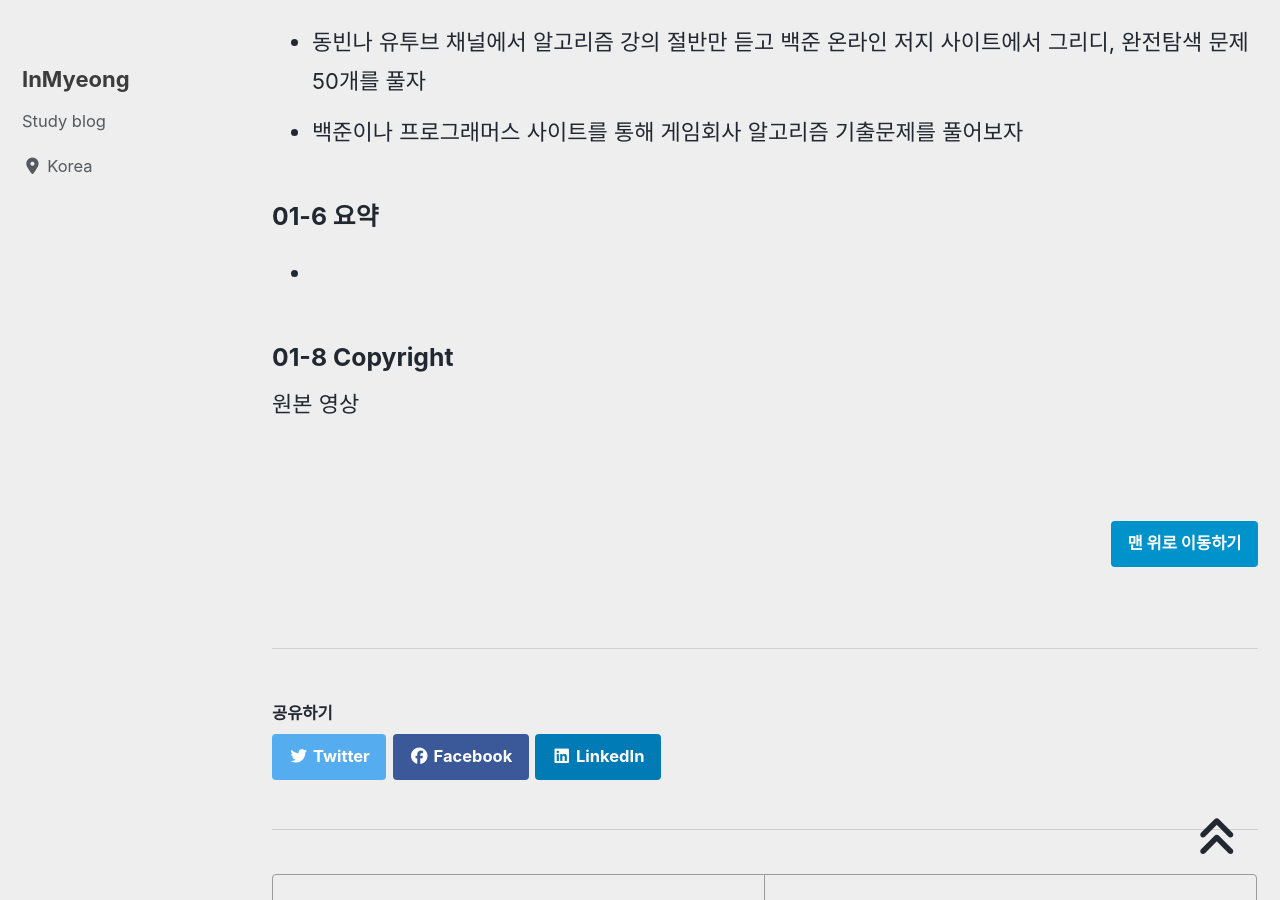
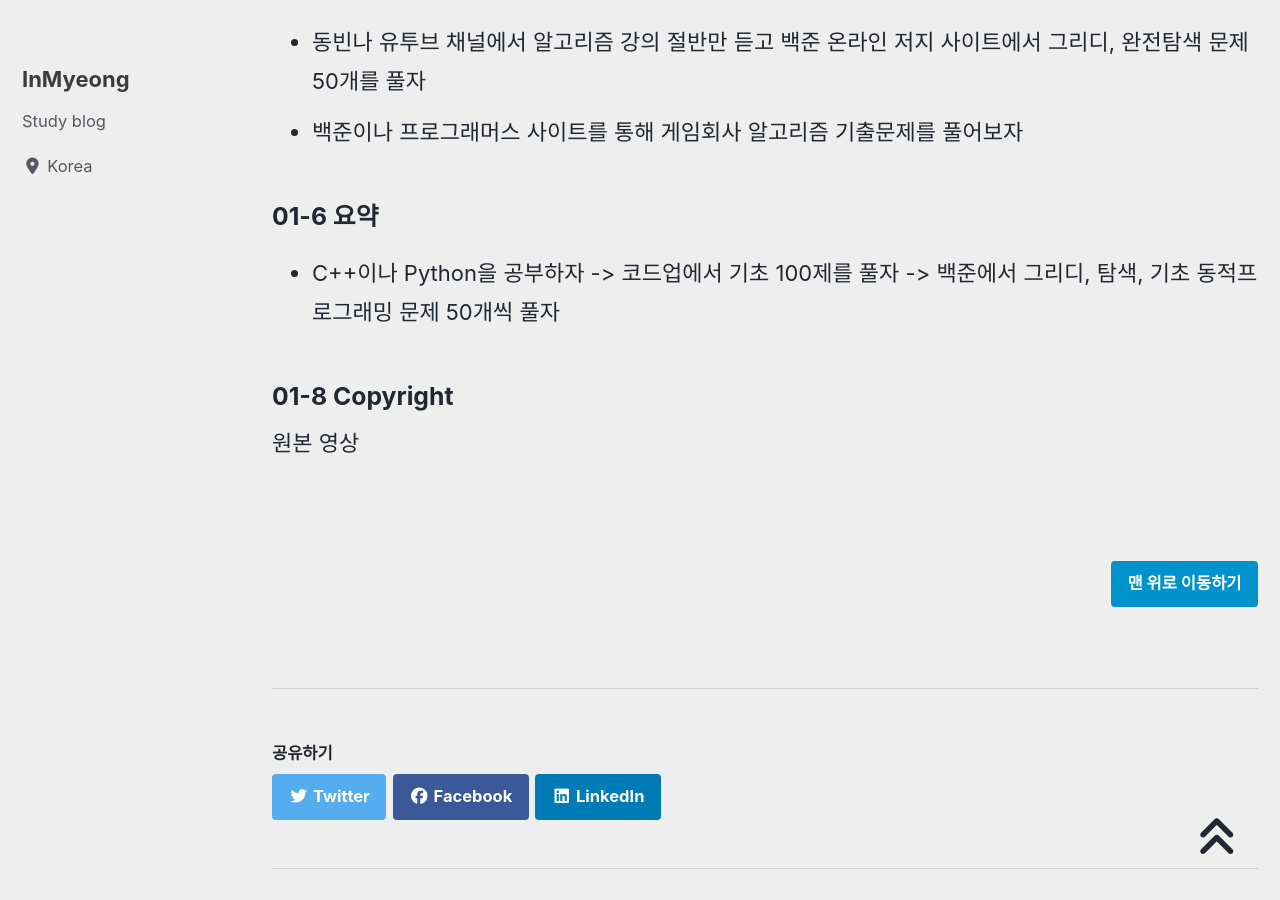
Before and after one commit to devMyeong/devMyeong.github.io, a Jekyll site: the page built from _posts/liberalArts/development/2021-09-03-동빈나-코딩테스트.md, in a window 1280 px wide and 900 px high, scrolled down 1682 px. Built offline with Jekyll 4.4.1, drawn with Linux system fonts in a browser that asks for light colours; cached includes are drawn as plain includes; nearby versions of some CDN libraries; some web fonts are replaced; comment, search, counter and statistics services are not loaded.

Commit message:
corr typo

```diff
--- a/_posts/liberalArts/development/2021-09-03-동빈나-코딩테스트.md
+++ b/_posts/liberalArts/development/2021-09-03-동빈나-코딩테스트.md
@@ -41,7 +41,7 @@ last_modified_at: 2021-09-03
 - 백준이나 프로그래머스 사이트를 통해 게임회사 알고리즘 기출문제를 풀어보자
 
 ### 01-6 요약
--
+- C++이나 Python을 공부하자 -> 코드업에서 기초 100제를 풀자 -> 백준에서 그리디, 탐색, 기초 동적프로그래밍 문제 50개씩 풀자
 
 ### 01-8 Copyright
 [ 원본 영상 ](https://www.youtube.com/watch?v=ukkLCl9yBvE/)
```
